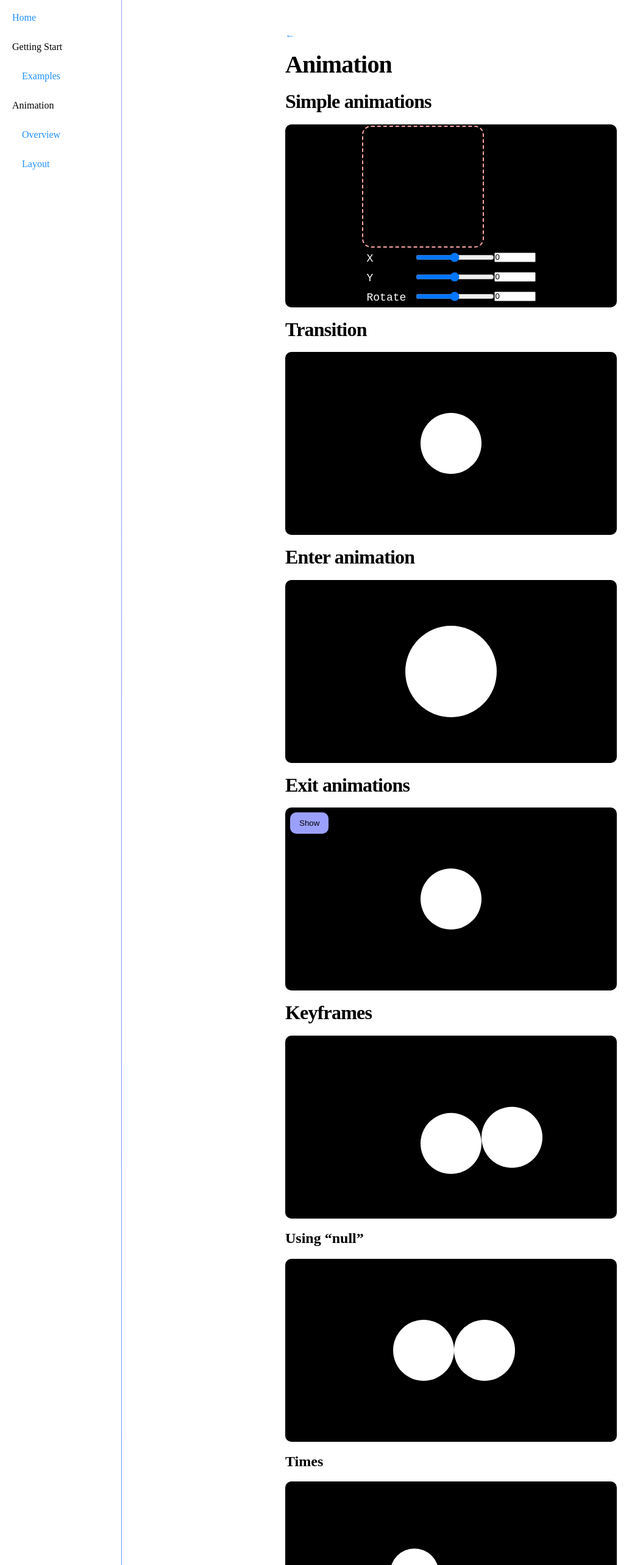
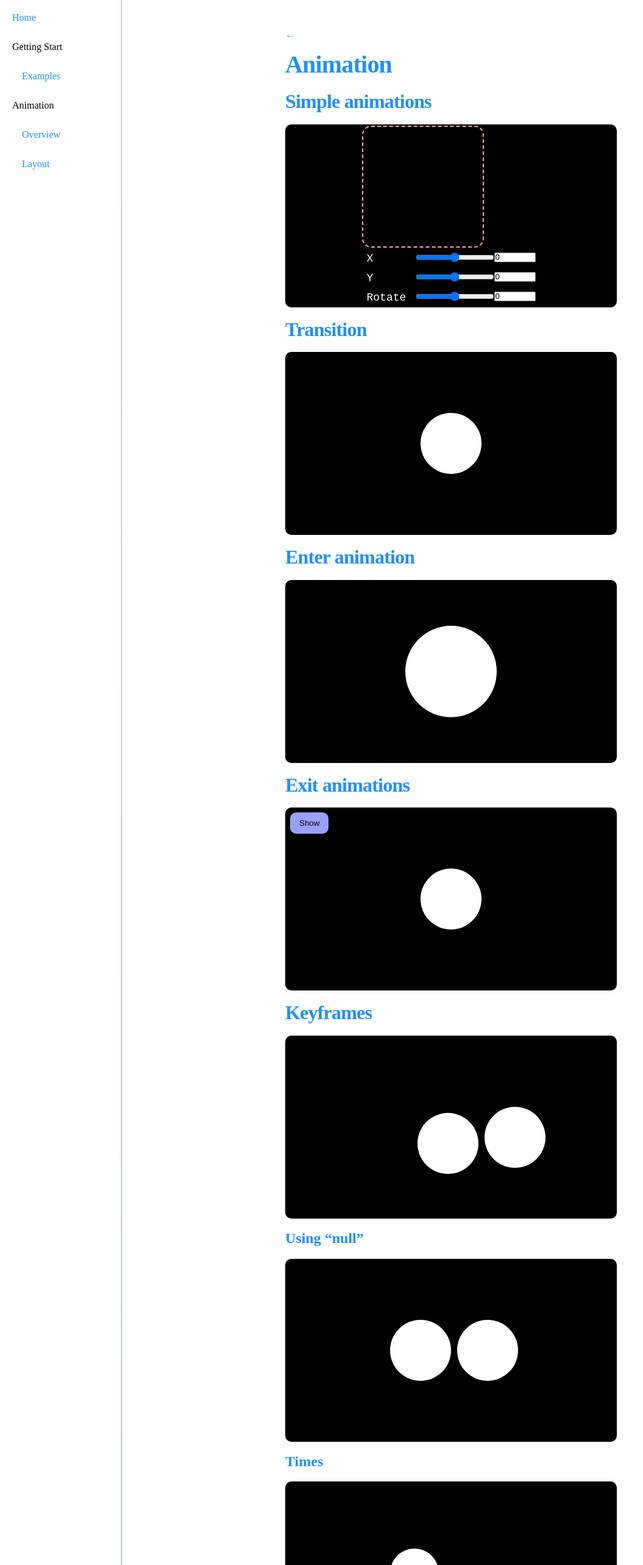
Before and after one commit to ZenkieBear/learn-framer-motion, a Next.js app: page /animation in a window 1280 px wide. Shown: the top 2566 px of the page at 61% size, without its empty margins (0-1055 px from the left). Built offline with nearby package versions, Linux system fonts and the light colour scheme.

Commit message:
feat: convert headings to anchors

```diff
--- a/src/components/Headings/Headings.tsx
+++ b/src/components/Headings/Headings.tsx
@@ -4,15 +4,35 @@ import { ReactNode } from 'react'
 interface HeadingProps {
   children: ReactNode
 }
+
+const children2Anchor = (children: string) => {
+  return children.toLocaleLowerCase().replaceAll(' ', '-')
+}
+const Heading = ({ children }: HeadingProps) => {
+  const anchor = children2Anchor(children as string)
+  return (
+    <a name={anchor} href={`#${anchor}`}>
+      {children}
+    </a>
+  )
+}
 export const H1 = ({ children }: HeadingProps) => (
-  <h1 className={utilStyles.heading2Xl}>{children}</h1>
+  <h1 className={utilStyles.heading2Xl}>
+    <Heading>{children}</Heading>
+  </h1>
 )
 export const H2 = ({ children }: HeadingProps) => (
-  <h2 className={utilStyles.headingXl}>{children}</h2>
+  <h2 className={utilStyles.headingXl}>
+    <Heading>{children}</Heading>
+  </h2>
 )
 export const H3 = ({ children }: HeadingProps) => (
-  <h3 className={utilStyles.headingLg}>{children}</h3>
+  <h3 className={utilStyles.headingLg}>
+    <Heading>{children}</Heading>
+  </h3>
 )
 export const H4 = ({ children }: HeadingProps) => (
-  <h4 className={utilStyles.headingMd}>{children}</h4>
+  <h4 className={utilStyles.headingMd}>
+    <Heading>{children}</Heading>
+  </h4>
 )
--- a/src/components/Showcase/Showcase.tsx
+++ b/src/components/Showcase/Showcase.tsx
@@ -10,6 +10,7 @@ const Showcase = styled.div`
   padding: 10px;
   background-color: black;
   border-radius: 10px;
+  gap: 10px;
 `
 
 export default Showcase
```
